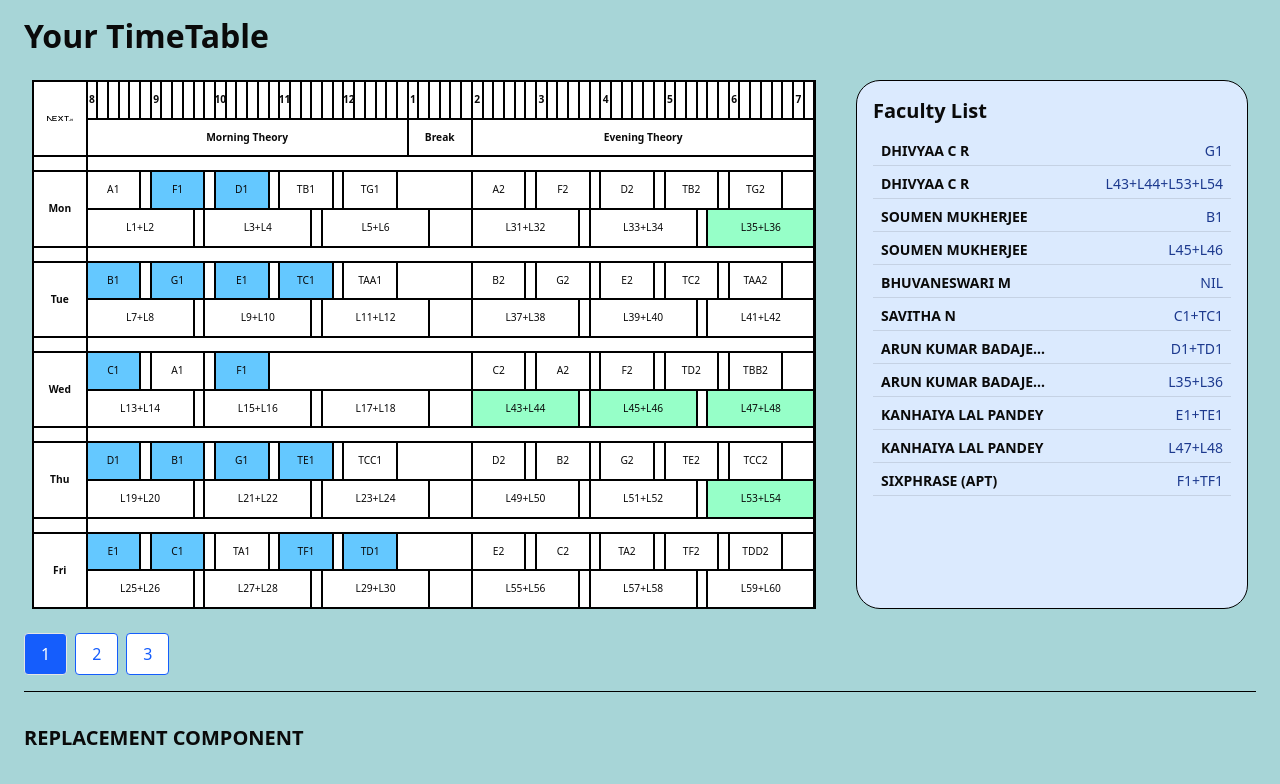
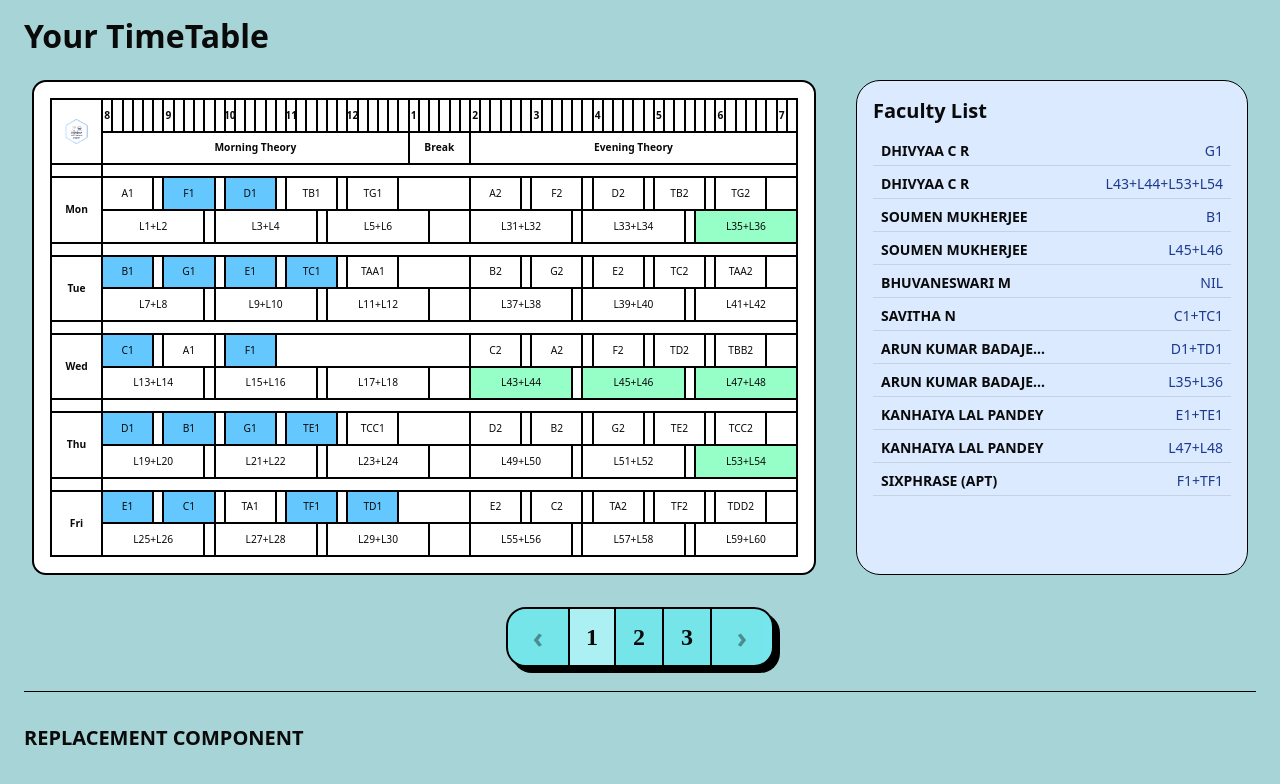
Before and after one commit to CodeChefVIT/ffcs, a Next.js app: page / in a window 1280 px wide. Shown: the top 784 px of the page. Built offline with nearby package versions, Linux system fonts and the light colour scheme.

Commit message:
Add: Timetable switcher

```diff
--- a/src/app/landing/landing.tsx
+++ b/src/app/landing/landing.tsx
@@ -1,146 +1,155 @@
-'use client';
+"use client";
 
-import React, { useState } from 'react';
-import TimeTable from '@/components/timetable/TimeTable';
-import FacultyTable from '@/components/ui/FacultyTable';
-import { IFacultyData, tableFacingSlot } from '@/lib/type';
+import React, { useState } from "react";
+import TimeTable from "@/components/timetable/TimeTable";
+import FacultyTable from "@/components/ui/FacultyTable";
+import TimetableSwitcher from "@/components/timetable/components/TimeTableSwitcher";
+import { IFacultyData, tableFacingSlot } from "@/lib/type";
 
 const extractSlotNames = (facultyData: IFacultyData[]): tableFacingSlot[] => {
   const slotSet = new Set<string>();
-  facultyData.forEach(faculty => {
-    faculty.facultySlot.forEach(group => {
-      group.split('+').forEach(slotName => {
+  facultyData.forEach((faculty) => {
+    faculty.facultySlot.forEach((group) => {
+      group.split("+").forEach((slotName) => {
         slotSet.add(slotName);
       });
     });
   });
-  return Array.from(slotSet).map(slotName => ({ slotName, showName: true }));
+  return Array.from(slotSet).map((slotName) => ({ slotName, showName: true }));
 };
 
 const initialFacultyData: IFacultyData[][] = [
   [
     {
-    _id: '1',
-    faculty: 'DHIVYAA C R',
-    facultySlot: ['G1'],
-    subject: 'BCSE102P - Structured and Object-Oriented Programming Lab'
+      _id: "1",
+      faculty: "DHIVYAA C R",
+      facultySlot: ["G1"],
+      subject: "BCSE102P",
     },
     {
-    _id: '2',
-    faculty: 'DHIVYAA C R',
-    facultySlot: ['L43+L44+L53+L54'],
-    subject: 'BENG101L - Technical English Communication'
+      _id: "2",
+      faculty: "DHIVYAA C R",
+      facultySlot: ["L43+L44+L53+L54"],
+      subject: "BENG101L",
     },
     {
-    _id: '3',
-    faculty: 'SOUMEN MUKHERJEE',
-    facultySlot: ['B1'],
-    subject: 'BENG101P - Technical English Communication Lab'
+      _id: "3",
+      faculty: "SOUMEN MUKHERJEE",
+      facultySlot: ["B1"],
+      subject: "BENG101P",
     },
     {
-    _id: '4',
-    faculty: 'SOUMEN MUKHERJEE',
-    facultySlot: ['L45+L46'],
-    subject: 'BHUM101N - Ethics and Values'
+      _id: "4",
+      faculty: "SOUMEN MUKHERJEE",
+      facultySlot: ["L45+L46"],
+      subject: "BHUM101N",
     },
     {
-    _id: '5',
-    faculty: 'BHUVANESWARI M',
-    facultySlot: ['NIL'],
-    subject: 'BHUM220L - Financial Markets and Institutions'
+      _id: "5",
+      faculty: "BHUVANESWARI M",
+      facultySlot: ["NIL"],
+      subject: "BHUM220L",
     },
     {
-    _id: '6',
-    faculty: 'SAVITHA N',
-    facultySlot: ['C1+TC1'],
-    subject: 'BMAT101L - Calculus'
+      _id: "6",
+      faculty: "SAVITHA N",
+      facultySlot: ["C1+TC1"],
+      subject: "BMAT101L",
     },
     {
-    _id: '7',
-    faculty: 'ARUN KUMAR BADAJENA',
-    facultySlot: ['D1+TD1'],
-    subject: 'BMAT101P - Calculus Lab'
+      _id: "7",
+      faculty: "ARUN KUMAR BADAJENA",
+      facultySlot: ["D1+TD1"],
+      subject: "BMAT101P",
     },
     {
-    _id: '8',
-    faculty: 'ARUN KUMAR BADAJENA',
-    facultySlot: ['L35+L36'],
-    subject: 'BPHY101L - Engineering Physics'
+      _id: "8",
+      faculty: "ARUN KUMAR BADAJENA",
+      facultySlot: ["L35+L36"],
+      subject: "BPHY101L",
     },
     {
-    _id: '9',
-    faculty: 'KANHAIYA LAL PANDEY',
-    facultySlot: ['E1+TE1'],
-    subject: 'BPHY101P - Engineering Physics Lab'
+      _id: "9",
+      faculty: "KANHAIYA LAL PANDEY",
+      facultySlot: ["E1+TE1"],
+      subject: "BPHY101P",
     },
     {
-    _id: '10',
-    faculty: 'KANHAIYA LAL PANDEY',
-    facultySlot: ['L47+L48'],
-    subject: 'BSTS101P - Quantitative Skills Practice I'
+      _id: "10",
+      faculty: "KANHAIYA LAL PANDEY",
+      facultySlot: ["L47+L48"],
+      subject: "BSTS101P",
     },
     {
-    _id: '11',
-    faculty: 'SIXPHRASE (APT)',
-    facultySlot: ['F1+TF1'],
-    subject: 'BSTS101P - Quantitative Skills Practice I'
-  }
+      _id: "11",
+      faculty: "SIXPHRASE (APT)",
+      facultySlot: ["F1+TF1"],
+      subject: "BSTS101P",
+    },
   ],
   [
-    { faculty: 'John Doe', facultySlot: ['A1+TA1+TAA1'], _id: '1' },
-    { faculty: 'Jane Smith', facultySlot: ['B2', 'L1+L2'], _id: '2' },
-    { faculty: 'f3', facultySlot: ['A2'], _id: '3' },
-    { faculty: 'f4', facultySlot: ['B1'], _id: '4' },
-    { faculty: 'f5', facultySlot: ['D1+TD1', 'E1+TE1'], _id: '5' },
+    { faculty: "John Doe", facultySlot: ["A1+TA1+TAA1"], _id: "1" },
+    { faculty: "Jane Smith", facultySlot: ["B2", "L1+L2"], _id: "2" },
+    { faculty: "f3", facultySlot: ["A2"], _id: "3" },
+    { faculty: "f4", facultySlot: ["B1"], _id: "4" },
+    { faculty: "f5", facultySlot: ["D1+TD1", "E1+TE1"], _id: "5" },
   ],
   [
-    { faculty: 'Alice Johnson', facultySlot: ['C1', 'C2'], _id: '6' },
-    { faculty: 'Tom Hardy', facultySlot: ['L1+L2', 'A2'], _id: '7' },
-    { faculty: 'Priya Kumar', facultySlot: ['B1', 'C2'], _id: '8' },
+    { faculty: "Alice Johnson", facultySlot: ["C1", "C2"], _id: "6" },
+    { faculty: "Tom Hardy", facultySlot: ["L1+L2", "A2"], _id: "7" },
+    { faculty: "Priya Kumar", facultySlot: ["B1", "C2"], _id: "8" },
   ],
 ];
 
 export default function View() {
   const [selectedIndex, setSelectedIndex] = useState(0);
+  const [visibleStart, setVisibleStart] = useState(0);
+  const maxVisible = 4;
+  const total = initialFacultyData.length;
   const selectedData = initialFacultyData[selectedIndex];
   const slotNames: tableFacingSlot[] = extractSlotNames(selectedData);
+
+  const handleLeft = () => {
+    if (visibleStart > 0) setVisibleStart(visibleStart - 1);
+  };
+
+  const handleRight = () => {
+    if (visibleStart + maxVisible < total) setVisibleStart(visibleStart + 1);
+  };
+
+  const visibleIndexes = Array.from(
+    { length: maxVisible },
+    (_, i) => visibleStart + i
+  ).filter((i) => i < total);
 
   return (
     <div className="h-screen w-screen overflow-hidden bg-[#a7d5d7]">
       <div className="flex flex-col h-full max-w-[1600px] mx-auto min-w-[1000px] px-6 py-4 box-border">
-
-
         <h1 className="text-[2.5vw] font-bold leading-tight mb-4 text-left">
           Your TimeTable
         </h1>
 
         <div className="flex flex-1 gap-6 overflow-hidden">
-          <div className="flex-[2] overflow-auto rounded  p-2">
+          <div className="flex-[2] overflow-auto p-2">
+            <div className="bg-white border-2 border-black rounded-xl p-4 h-full">
               <TimeTable slotNames={slotNames} />
+            </div>
           </div>
           <div className="flex-1 overflow-auto rounded p-2">
             <FacultyTable list={selectedData} />
           </div>
         </div>
+        <TimetableSwitcher
+          visibleStart={visibleStart}
+          maxVisible={maxVisible}
+          total={total}
+          selectedIndex={selectedIndex}
+          onSelect={setSelectedIndex}
+          onLeft={handleLeft}
+          onRight={handleRight}
+        />
 
-
-        <div className="mt-4 flex gap-2 justify-start">
-          {initialFacultyData.map((_, i) => (
-            <button
-              key={i}
-              onClick={() => setSelectedIndex(i)}
-              className={`px-4 py-2 rounded border ${
-                selectedIndex === i
-                  ? 'bg-blue-600 text-white'
-                  : 'bg-white text-blue-600 border-blue-600'
-              }`}
-            >
-              {i + 1}
-            </button>
-          ))}
-
-        </div>
-        <footer className="mt-4 border-t border-black pt-8 pb-8">
+        <footer className="mt-6 border-t border-black pt-8 pb-8">
           <div className="flex flex-wrap gap-4">
             <h1 className="text-xl font-semibold">REPLACEMENT COMPONENT</h1>
           </div>
--- a/src/components/timetable/TimeTable.tsx
+++ b/src/components/timetable/TimeTable.tsx
@@ -136,8 +136,8 @@ export default function TimeTable({ slotNames }: { slotNames: tableFacingSlot[]
                 }}
             >
                 <img
-                    src="/next.svg"
-                    alt="Next.js Logo"
+                    src="/cclogo.svg"
+                    alt="CodeChef VIT Logo"
                     style={{ width: '50%', height: 'auto', display: 'block' }}
                 />
             </div>
--- /dev/null
+++ b/src/components/timetable/components/TimeTableSwitcher.tsx
@@ -0,0 +1,106 @@
+"use client";
+
+import React from "react";
+
+interface TimetableSwitcherProps {
+  visibleStart: number;
+  maxVisible: number;
+  total: number;
+  selectedIndex: number;
+  onSelect: (index: number) => void;
+  onLeft: () => void;
+  onRight: () => void;
+}
+
+export default function TimetableSwitcher({
+  visibleStart,
+  maxVisible,
+  total,
+  selectedIndex,
+  onSelect,
+  onLeft,
+  onRight,
+}: TimetableSwitcherProps) {
+  const visibleIndexes = Array.from(
+    { length: maxVisible },
+    (_, i) => visibleStart + i
+  ).filter((i) => i < total);
+
+  return (
+    <div className="mt-6 w-full flex justify-center">
+      <div
+        style={{
+          display: "flex",
+          alignItems: "center",
+          height: 60,
+          background: "#75E5EA",
+          borderRadius: 20,
+          border: "2px solid black",
+          boxShadow: "6px 6px 0px black",
+          overflow: "hidden",
+        }}
+      >
+        <button
+          onClick={onLeft}
+          disabled={visibleStart === 0}
+          style={{
+            width: 60,
+            height: 60,
+            background: "#75E5EA",
+            fontSize: 28,
+            fontWeight: "bold",
+            cursor: visibleStart === 0 ? "not-allowed" : "pointer",
+            opacity: visibleStart === 0 ? 0.4 : 1,
+            borderRight: "2px solid black",
+            border: "none",
+          }}
+        >
+          ‹
+        </button>
+
+        {visibleIndexes.map((i, idx) => (
+          <div
+            key={i}
+            onClick={() => onSelect(i)}
+            style={{
+              width: 48,
+              height: 60,
+              background:
+                selectedIndex === i ? "rgba(255,255,255,0.4)" : "#75E5EA",
+              display: "flex",
+              alignItems: "center",
+              justifyContent: "center",
+              fontSize: 24,
+              fontWeight: "700",
+              fontFamily: "Poppins",
+              cursor: "pointer",
+              borderRight: "2px solid black",
+              borderLeft: idx === 0 ? "2px solid black" : "none",
+            }}
+          >
+            {i + 1}
+          </div>
+        ))}
+
+        <button
+          onClick={onRight}
+          disabled={visibleStart + maxVisible >= total}
+          style={{
+            width: 60,
+            height: 60,
+            background: "#75E5EA",
+            fontSize: 28,
+            fontWeight: "bold",
+            cursor:
+              visibleStart + maxVisible >= total ? "not-allowed" : "pointer",
+            opacity: visibleStart + maxVisible >= total ? 0.4 : 1,
+            borderLeft: "2px solid black",
+            border: "none",
+          }}
+        >
+          ›
+        </button>
+      </div>
+    </div>
+  );
+}
```
Also changed, not shown: public/cclogo.svg (added). Lines whose indentation alone changed are shown as unchanged.
